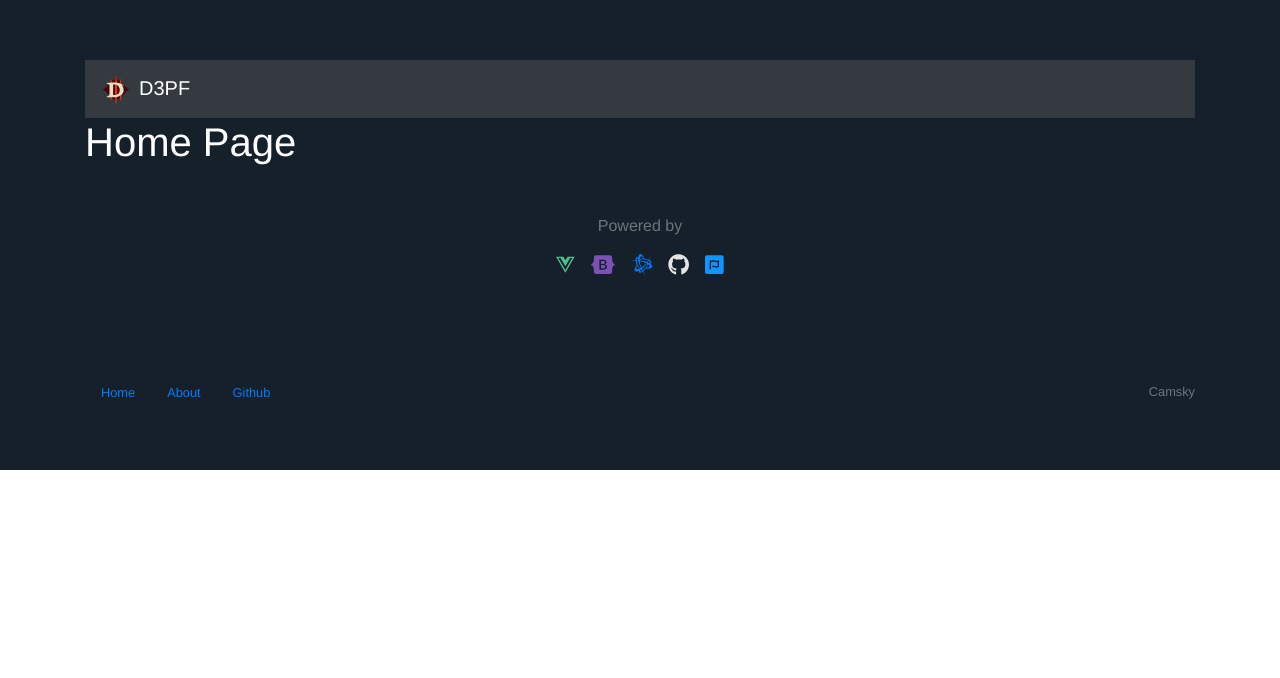
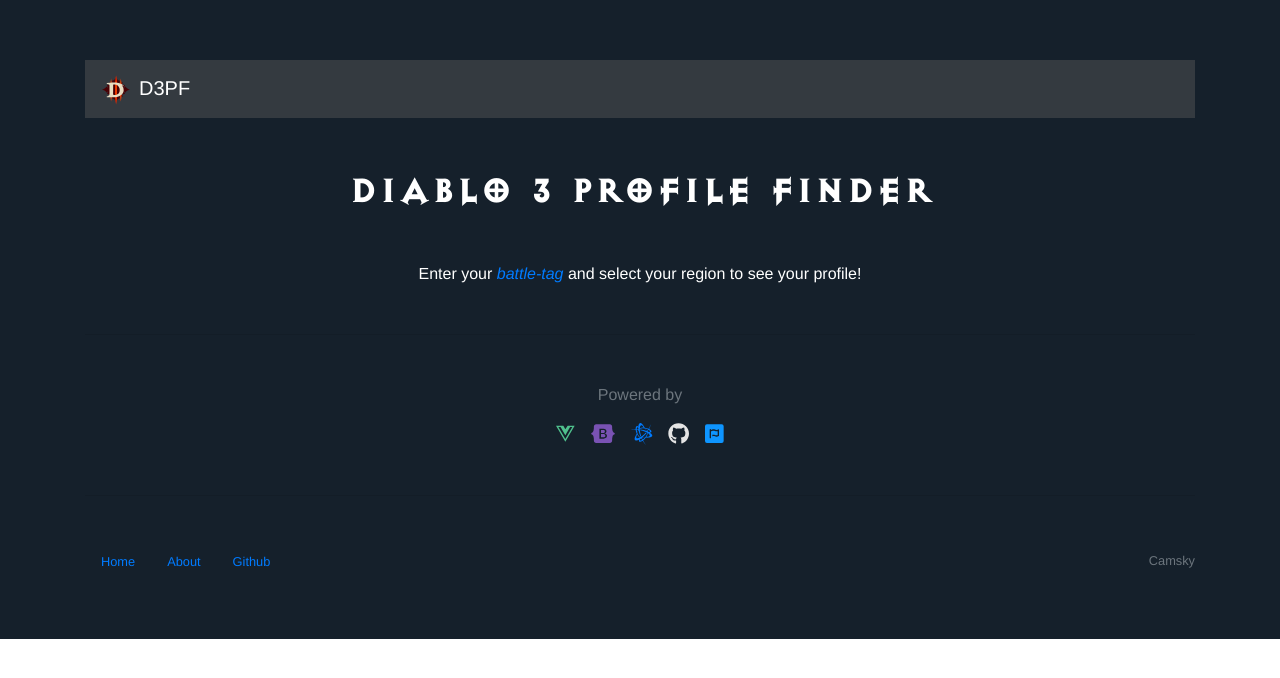
Before and after one commit to AndresNunezG/d3pf, a Vue app: page / in a window 1280 px wide. Shown: the top 678 px of the page. Built offline with nearby package versions, Linux system fonts and the light colour scheme; no server answers.

Commit message:
home title

```diff
--- /dev/null
+++ b/src/views/Home/HomeTitle.vue
@@ -0,0 +1,18 @@
+<template>
+    <div class="home-title text-center">
+        <h1 class="my-5 diablo-font">Diablo 3 Profile Finder</h1>
+        <p class="lead text-muted"></p>
+            Enter your
+            <em>
+                <a href="https://eu.battle.net/support/es/article/75767" target="_blank" title="Format:YourProfile#1234">battle-tag</a>
+            </em>
+            and select your region to see your profile!
+        <hr class="mt-5"/>
+    </div>
+</template>
+
+<script>
+export default {
+  name: 'HomeTitle'
+}
+</script>
--- a/src/views/Home/Index.vue
+++ b/src/views/Home/Index.vue
@@ -1,12 +1,16 @@
 <template>
   <div class="home">
-    <h1>Home Page</h1>
+    <HomeTitle/>
   </div>
 </template>
 
 <script>
+import HomeTitle from './HomeTitle.vue'
 
 export default {
-  name: 'Home'
+  name: 'Home',
+  components: {
+    HomeTitle
+  }
 }
 </script>
```
Also changed, not shown: src/views/Home/HomeForm.vue (added).
